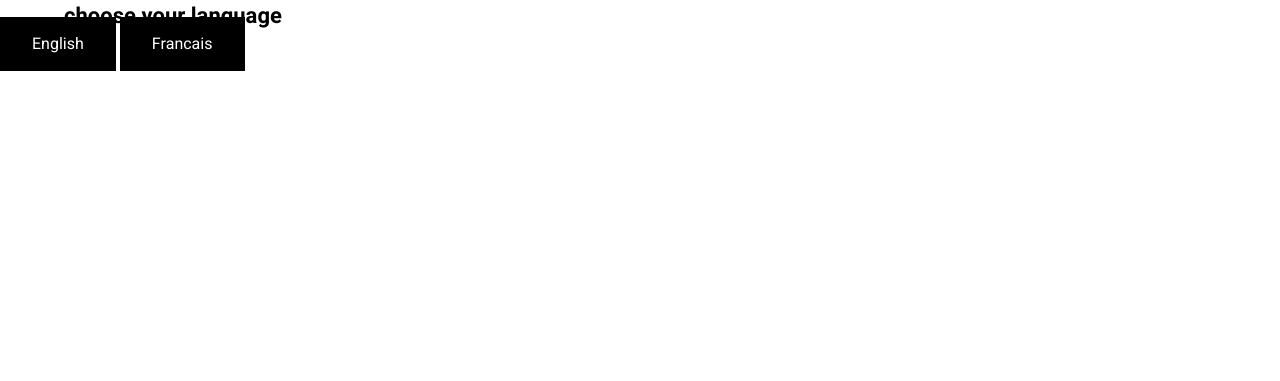
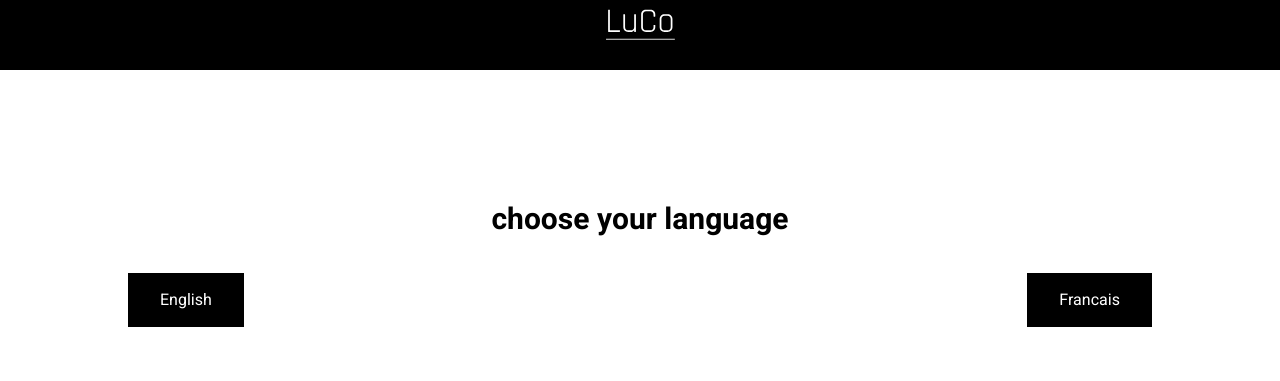
Before and after one commit to MMI-SAE-105/2023-sae-105-TimeoBINDA, a plain HTML site: page index.html in a window 1280 px wide. Drawn offline with Linux system fonts and the light colour scheme.

Commit message:
lang css

```diff
--- a/index.html
+++ b/index.html
@@ -8,10 +8,16 @@
     <title>language</title>
 </head>
 <body>
-    <h1>
+    <img class="lang__logo" src="public/img/icones/Logo.svg" alt="">
+    <h1 class="lang__title">
         choose your language
     </h1>
-    <a class="button" href="en/index.html">English</a>
-    <a class="button" href="fr/index.html">Francais</a>
+
+    <div class="lang__button">
+        <a class="button" href="en/index.html">English</a>
+        <a class="button" href="fr/index.html">Francais</a>
+    </div>
+
+
 </body>
 </html>
--- a/src/css/base/main.css
+++ b/src/css/base/main.css
@@ -66,3 +66,9 @@ h3{
 blockquote{
   text-align: center;
 }
+
+.lang__title{
+  font-size: 30px;
+  text-align: center;
+  margin-top: 10%;
+}
--- a/src/css/base/media.css
+++ b/src/css/base/media.css
@@ -22,3 +22,11 @@ iframe{
     padding-bottom: 5%;
     padding-top: 2%;
 }
+
+.lang__logo{
+    display: flex;
+    background-color: black;
+    width: 100%;
+    height: 70px;
+    padding-bottom:2% ;
+}
--- a/src/css/components/components.css
+++ b/src/css/components/components.css
@@ -53,6 +53,14 @@
     color: black;
     border: 2px solid black;
   }
+
+.lang__button{
+  display: flex;
+  margin-inline: 10%;
+  justify-content: space-between;
+}
+
+
 
 .couv{
   z-index: 1;
```
